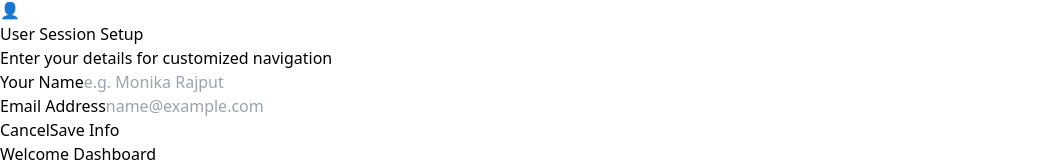
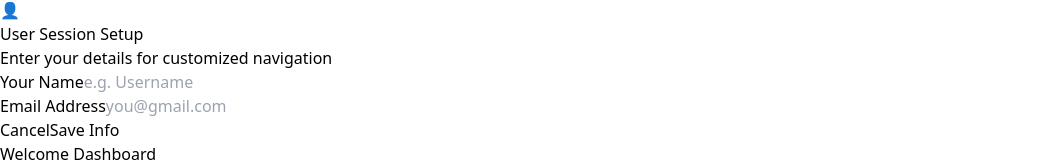
Before and after one commit to nggopal1920/eventManagement-frontend, a React (Vite) app: page / in a window 1280 px wide. Both pictures are taken after a click on the button "🔐 Login / Portal Info". Shown: the part 122-290 px from the top of the page, without its empty margins (0-1049 px from the left). Built offline with nearby package versions, Linux system fonts and the light colour scheme.

Commit message:
Update App.jsx

```diff
--- a/src/App.jsx
+++ b/src/App.jsx
@@ -89,7 +89,7 @@ export default function App() {
                   required
                   value={loginName}
                   onChange={(e) => setLoginName(e.target.value)}
-                  placeholder="e.g. Monika Rajput"
+                  placeholder="e.g. Username"
                   className="w-full px-4 py-3 bg-slate-50 border border-slate-200 rounded-xl focus:ring-2 focus:ring-indigo-500 focus:bg-white focus:outline-none text-sm transition"
                 />
               </div>
@@ -100,7 +100,7 @@ export default function App() {
                   required
                   value={loginEmail}
                   onChange={(e) => setLoginEmail(e.target.value)}
-                  placeholder="name@example.com"
+                  placeholder="you@gmail.com"
                   className="w-full px-4 py-3 bg-slate-50 border border-slate-200 rounded-xl focus:ring-2 focus:ring-indigo-500 focus:bg-white focus:outline-none text-sm transition"
                 />
               </div>
```
